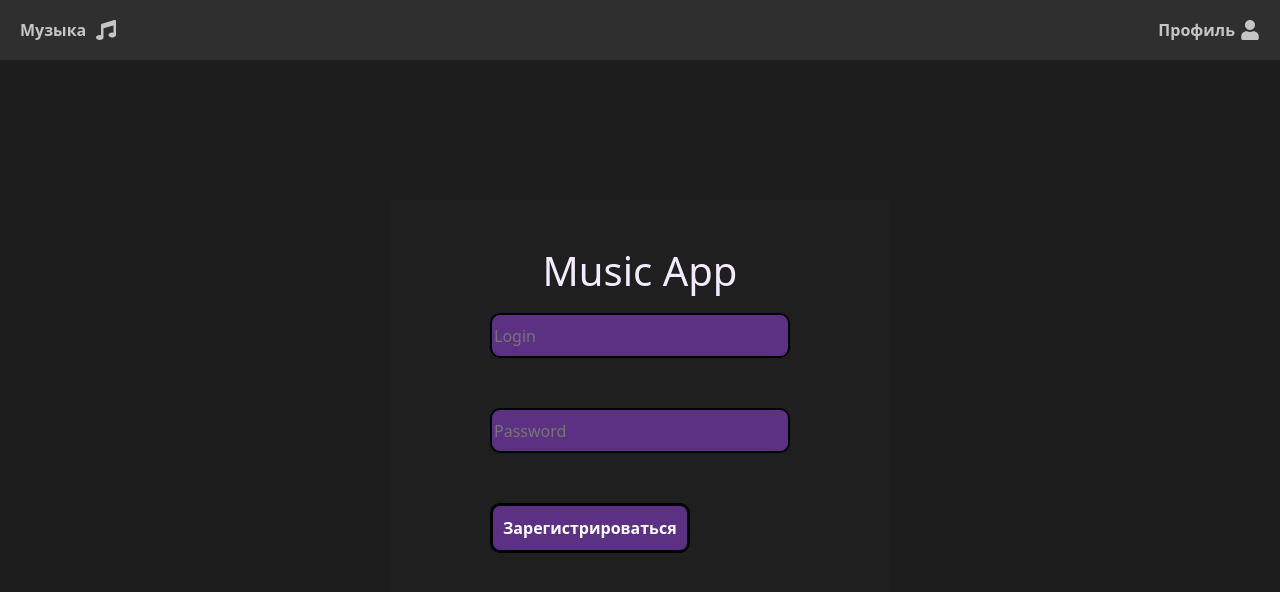
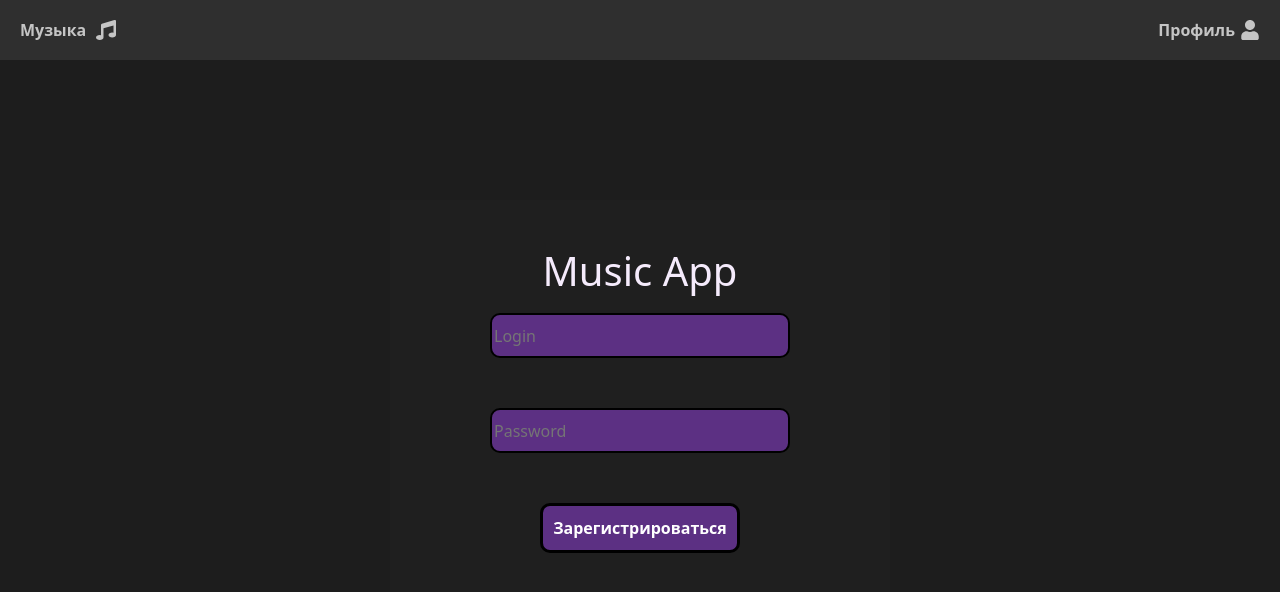
Before and after one commit to Waggerok/music-service, a React (Vite) app: page / in a window 1280 px wide. Shown: the top 592 px of the page. Built offline with nearby package versions, Linux system fonts and the light colour scheme.

Commit message:
fixed api route and centred registration button

```diff
--- a/src/pages/RegistrationPage.tsx
+++ b/src/pages/RegistrationPage.tsx
@@ -1,7 +1,7 @@
 import * as React from 'react';
 import Button from '../Components/UI/Button/Button';
 import axios from 'axios';
-import { API } from '../api';
+import { API } from '../API';
 import { useNavigate } from 'react-router-dom';
 
 
@@ -31,7 +31,7 @@ const RegistrationPage : React.FC = () => {
         <div className='App'>
             <section className='registration'>
                 <h1>Music App</h1>
-                <form onSubmit={registrateUser}>
+                <form onSubmit={registrateUser} style={{ display : 'flex', flexDirection : 'column', alignItems : 'center' }}>
                     <div className="registration__inputs">
                         <input
                             type="text"
```
